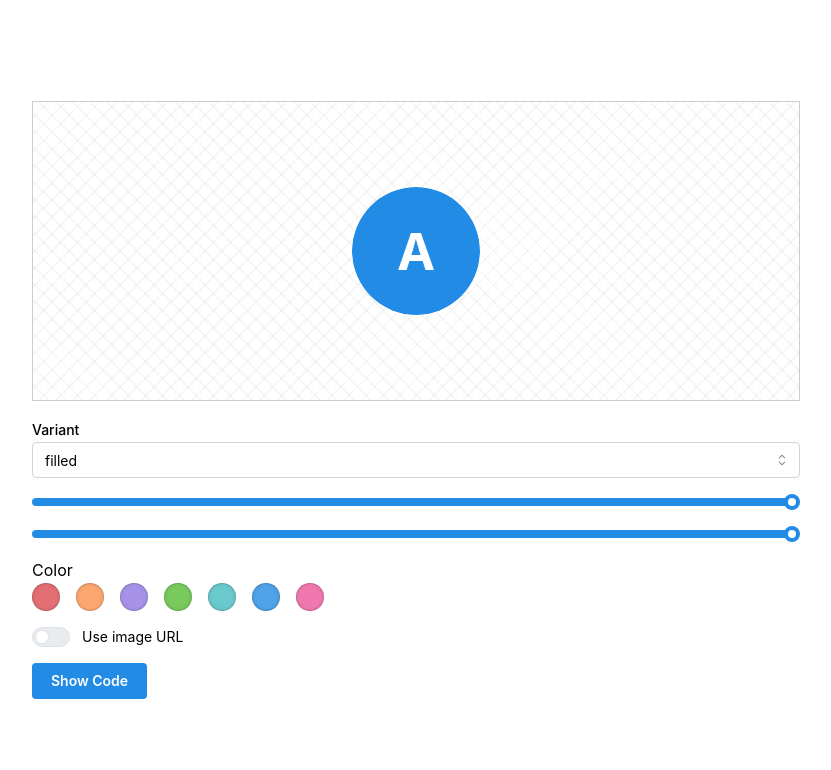
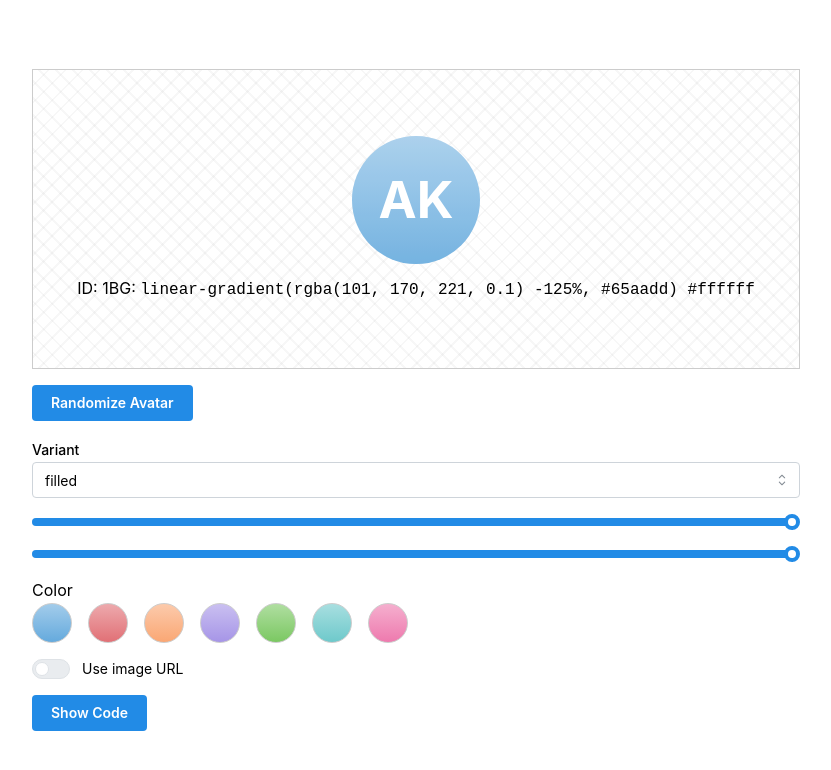
Before and after one commit to sinups/Avatar-Gradient-Generator, a React (Vite) app: page / in a window 1280 px wide. Shown: the top 770 px of the page, without its empty margins (224-1055 px from the left). Built offline with nearby package versions, Linux system fonts and the light colour scheme.

Commit message:
fix version

```diff
--- a/lib/gradients.ts
+++ b/lib/gradients.ts
@@ -1,9 +1,9 @@
 export const predefinedGradients = [
-  ['#65aadd', '#65aadd'],
-  ['#e17076', '#e17076'],
-  ['#faa774', '#faa774'],
-  ['#a695e7', '#a695e7'],
-  ['#7bc862', '#7bc862'],
-  ['#6ec9cb', '#6ec9cb'],
-  ['#ee7aae', '#ee7aae'],
+  ['rgba(101, 170, 221, 0.1)', '#65aadd'],
+  ['rgba(225, 112, 118, 0.1)', '#e17076'],
+  ['rgba(250, 167, 116, 0.1)', '#faa774'],
+  ['rgba(166, 149, 231, 0.1)', '#a695e7'],
+  ['rgba(123, 200, 98, 0.1)', '#7bc862'],
+  ['rgba(110, 201, 203, 0.1)', '#6ec9cb'],
+  ['rgba(238, 122, 174, 0.1)', '#ee7aae'],
 ];
--- a/lib/index.ts
+++ b/lib/index.ts
@@ -4,6 +4,7 @@
   if (typeof input !== 'string') {
     throw new Error('Input must be a string');
   }
+
   const stringToIndex = (s: string): number => {
     if (s.trim() === '') {
       return 0;
@@ -20,11 +21,10 @@
     try {
       const index = stringToIndex(input);
       const [c1, c2] = predefinedGradients[index];
-
       return `linear-gradient(${c1} -125%, ${c2}) #ffffff`;
     } catch (error) {
       console.error('Error generating CSS gradient:', error);
-      return 'linear-gradient(rgb(255, 255, 255) -125%, rgb(158, 170, 181)) #ffffff';
+      return 'linear-gradient(rgba(255, 255, 255, 0.1) -125%, rgb(158, 170, 181)) #ffffff';
     }
   };
 
--- a/src/demo.tsx
+++ b/src/demo.tsx
@@ -5,28 +5,35 @@
   Box,
   Button,
   Code,
-  ColorSwatch,
   Group,
   Modal,
   Select,
   Slider,
   Switch,
+  Text,
   TextInput,
 } from '@mantine/core';
+import useAvatarGradient from '@sinups/agg';
 
-// Predefined gradients
-const predefinedGradients = [
-  { value: '#e36f74', label: 'Gradient 1' },
-  { value: '#fca76f', label: 'Gradient 2' },
-  { value: '#a693e9', label: 'Gradient 3' },
-  { value: '#78ca5c', label: 'Gradient 4' },
-  { value: '#6ac9cc', label: 'Gradient 5' },
-  { value: '#50a2e9', label: 'Gradient 6' },
-  { value: '#f078ae', label: 'Gradient 7' },
-];
-
+// Fixed strings for predefined gradients
+const fixedStrings = ['1', '2', '3', '4', '5', '6', '7'];
 const defaultImageUrl =
   'https://images.unsplash.com/photo-1535713875002-d1d0cf377fde?ixid=MnwxMjA3fDB8MHxwaG90by1wYWdlfHx8fGVufDB8fHx8&ixlib=rb-1.2.1&auto=format&fit=crop&w=250&q=80';
+
+// Custom component to display gradient swatches
+const GradientSwatch = ({ gradient, onClick }) => (
+  <Box
+    onClick={onClick}
+    style={{
+      cursor: 'pointer',
+      background: gradient,
+      width: 40,
+      height: 40,
+      borderRadius: '50%',
+      border: '1px solid #ccc',
+    }}
+  />
+);
 
 const AvatarDemo = () => {
   const [variant, setVariant] = useState('filled');
@@ -36,20 +43,31 @@
   const [src, setSrc] = useState('');
   const [useSrc, setUseSrc] = useState(false);
   const [codeModalOpened, setCodeModalOpened] = useState(false);
+  const [avatarId, setAvatarId] = useState('1');
 
   const variants = ['filled', 'outline', 'gradient'];
 
+  const randomizeAvatarId = () => {
+    const randomId = Math.floor(Math.random() * 150000) + 1;
+    setAvatarId(randomId.toString());
+    setColor(useAvatarGradient(randomId.toString()));
+  };
+
   const code = `
+
 import { Avatar } from '@mantine/core';
+import useAvatarGradient from '@sinups/agg';
 
 function Demo() {
-  return <Avatar variant="${variant}" size="${size}" radius="${radius}" color="${color}" src="${useSrc ? src || defaultImageUrl : ''}" />;
+  return <Avatar variant="filled" radius="sm" src=""  gradient={useAvatarGradient(userId)} > AK </Avatar>;
 }
+
 `;
 
   const avatarPreviewStyle = {
     height: 300,
     display: 'flex',
+    flexDirection: 'column',
     justifyContent: 'center',
     alignItems: 'center',
     backgroundImage: `repeating-linear-gradient(45deg, rgba(0, 0, 0, 0) 0px, rgba(0, 0, 0, 0) calc(0.625rem), rgba(0, 0, 0, 0.03) calc(0.625rem), rgba(0, 0, 0, 0.03) 12px), repeating-linear-gradient(135deg, rgba(0, 0, 0, 0) 0px, rgba(0, 0, 0, 0) calc(0.625rem), rgba(0, 0, 0, 0.03) calc(0.625rem), rgba(0, 0, 0, 0.03) calc(0.75rem))`,
@@ -69,14 +87,27 @@
       <Box p="md" style={{ width: 800 }}>
         <Box style={avatarPreviewStyle}>
           <Avatar
-            variant={variant}
+            src={useSrc ? src || defaultImageUrl : ''}
+            // variant={variant}
             size={size}
+            color={'#fff'}
             radius={radius}
-            color={color}
-            src={useSrc ? src || defaultImageUrl : ''}
+            style={{
+              cursor: 'pointer',
+              background: `${useAvatarGradient(avatarId)}`,
+              color: '#fff',
+            }}
           >
-            {!useSrc && 'A'}
+            {!useSrc && 'AK'}
           </Avatar>
+          <Text mt="sm">
+            ID: {avatarId}
+            BG: <code>{useAvatarGradient(avatarId)}</code>
+          </Text>
+        </Box>
+
+        <Box mt="md">
+          <Button onClick={randomizeAvatarId}>Randomize Avatar</Button>
         </Box>
 
         <Box mt="md">
@@ -113,12 +144,11 @@
         <Box mt="md">
           <label>Color</label>
           <Group spacing="xs">
-            {predefinedGradients.map((gradient) => (
-              <ColorSwatch
-                key={gradient.value}
-                color={gradient.value}
-                onClick={() => setColor(gradient.value)}
-                style={{ cursor: 'pointer' }}
+            {fixedStrings.map((str) => (
+              <GradientSwatch
+                key={str}
+                gradient={useAvatarGradient(str)}
+                onClick={() => setColor(useAvatarGradient(str))}
               />
             ))}
           </Group>
@@ -149,6 +179,7 @@
 
         <Modal
           opened={codeModalOpened}
+          size={'xl'}
           onClose={() => setCodeModalOpened(false)}
           title="Component Source Code"
         >
```
Also changed, not shown: 2 other files (tests, documents, lock files or other folders).
